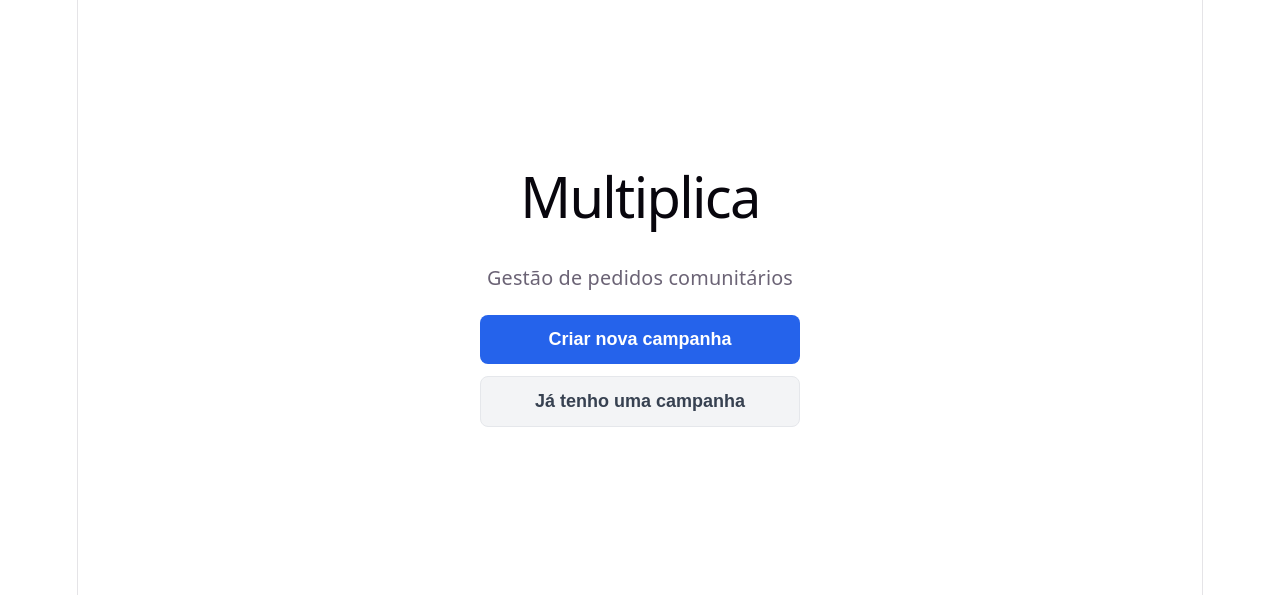
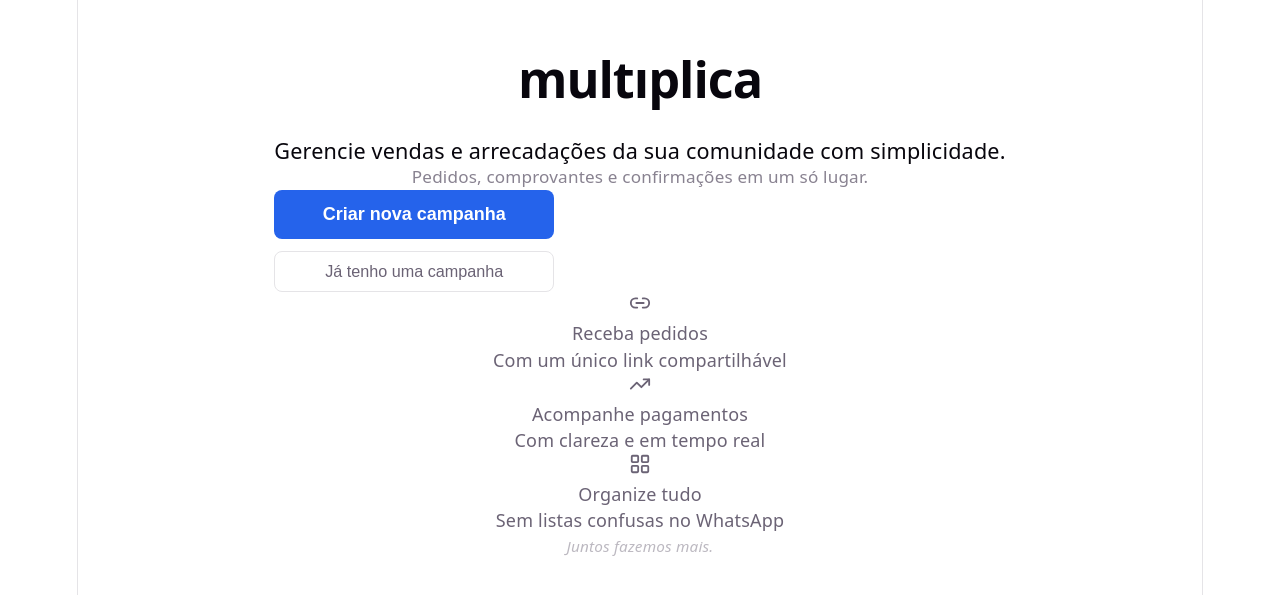
Before and after one commit to startmidiapro-star/Multiplica, a React (Vite) app: page / in a window 1280 px wide. Shown: the part 111-706 px from the top of the page. Built offline with nearby package versions, Linux system fonts and the light colour scheme; no server answers.

Commit message:
feat: P7.1 parcial — homepage refatorada, ajustes pendentes

```diff
--- a/src/App.css
+++ b/src/App.css
@@ -630,23 +630,63 @@
 
 /* ── Home ── */
 
+.page-home {
+  gap: 32px;
+}
+
+.home-hero {
+  display: flex;
+  flex-direction: column;
+  align-items: center;
+  gap: 10px;
+  text-align: center;
+}
+
+.home-titulo {
+  font-size: 2.8rem;
+  font-weight: 800;
+  letter-spacing: -0.02em;
+  color: var(--text-h);
+  margin: 0;
+  line-height: 1.1;
+}
+
+.home-headline {
+  font-size: 1.2rem;
+  font-weight: 500;
+  color: var(--text-h);
+  margin: 0;
+}
+
+.home-subheadline {
+  font-size: 0.95rem;
+  color: var(--text);
+  margin: 0;
+  opacity: 0.8;
+}
+
 .home-acoes {
   display: flex;
   flex-direction: column;
   align-items: center;
   gap: 12px;
   width: 100%;
-  max-width: 320px;
+  max-width: 280px;
 }
 
 .btn-home {
   width: 100%;
-  padding: 14px 20px;
+  padding: 14px 24px;
   border-radius: 8px;
   border: none;
   cursor: pointer;
   font-size: 1rem;
   font-weight: 600;
+  transition: opacity 0.2s;
+}
+
+.btn-home:hover {
+  opacity: 0.88;
 }
 
 .btn-home--primario {
@@ -654,25 +694,20 @@
   color: #ffffff;
 }
 
-.btn-home--primario:hover {
-  background: #1d4ed8;
-}
-
 .btn-home--secundario {
-  background: #f3f4f6;
-  color: #374151;
-  border: 1px solid #e5e7eb;
-}
-
-.btn-home--secundario:hover {
-  background: #e5e7eb;
+  background: transparent;
+  color: var(--text);
+  border: 1px solid var(--border);
+  font-weight: 500;
+  font-size: 0.9rem;
+  padding: 10px 20px;
 }
 
 .home-instrucao {
-  font-size: 14px;
+  font-size: 13px;
   color: #6b7280;
   text-align: center;
-  line-height: 1.5;
+  line-height: 1.55;
   padding: 12px 16px;
   background: #f9fafb;
   border-radius: 8px;
@@ -680,11 +715,47 @@
 }
 
 .home-instrucao code {
-  font-size: 12px;
+  font-size: 11px;
   background: #e5e7eb;
   padding: 2px 5px;
   border-radius: 4px;
   word-break: break-all;
+}
+
+/* Lista de mini-benefícios */
+.home-beneficios {
+  list-style: none;
+  margin: 0;
+  padding: 0;
+  display: flex;
+  flex-direction: column;
+  align-items: center;
+  gap: 8px;
+  text-align: center;
+}
+
+.home-beneficios li {
+  font-size: 0.88rem;
+  color: var(--text);
+  opacity: 0.7;
+  padding-left: 1.2em;
+  position: relative;
+}
+
+.home-beneficios li::before {
+  content: '·';
+  position: absolute;
+  left: 0;
+  font-weight: 700;
+}
+
+.home-assinatura {
+  font-size: 0.85rem;
+  color: var(--text);
+  opacity: 0.45;
+  font-style: italic;
+  margin: 0;
+  text-align: center;
 }
 
 /* ── Criação de Campanha ── */
--- a/src/pages/Home.jsx
+++ b/src/pages/Home.jsx
@@ -1,5 +1,25 @@
 import { useState } from 'react'
 import { useNavigate } from 'react-router-dom'
+import { Link2, TrendingUp, LayoutGrid } from 'lucide-react'
+
+// Benefícios exibidos como cards de 3 colunas
+const beneficios = [
+  {
+    Icone: Link2,
+    titulo: 'Receba pedidos',
+    descricao: 'Com um único link compartilhável',
+  },
+  {
+    Icone: TrendingUp,
+    titulo: 'Acompanhe pagamentos',
+    descricao: 'Com clareza e em tempo real',
+  },
+  {
+    Icone: LayoutGrid,
+    titulo: 'Organize tudo',
+    descricao: 'Sem listas confusas no WhatsApp',
+  },
+]
 
 const Home = () => {
   const navigate = useNavigate()
@@ -7,9 +27,28 @@ const Home = () => {
 
   return (
     <main className="page-home">
-      <h1>Multiplica</h1>
-      <p className="subtitle">Gestão de pedidos comunitários</p>
+      {/* Símbolo: três anéis concêntricos com pulso suave */}
+      <div className="home-simbolo" aria-hidden="true" />
 
+      {/* Título: "multi" escuro + "plica" azul itálico
+          O "i" usa o caractere sem ponto (ı) — ponto azul adicionado via ::after */}
+      <h1 className="home-titulo" aria-label="Multiplica">
+        <span className="home-titulo-escuro">
+          mult<span className="home-titulo-ponto-i">ı</span>
+        </span>
+        <span className="home-titulo-azul">plica</span>
+      </h1>
+
+      {/* Área de conteúdo — largura compartilhada entre headline, botões e cards */}
+      <div className="home-conteudo">
+        <p className="home-headline">
+          Gerencie vendas e arrecadações da sua comunidade com simplicidade.
+        </p>
+        <p className="home-subheadline">
+          Pedidos, comprovantes e confirmações em um só lugar.
+        </p>
+
+        {/* Botões de ação */}
         <div className="home-acoes">
           <button
             className="btn-home btn-home--primario"
@@ -32,6 +71,20 @@ const Home = () => {
             </p>
           )}
         </div>
+
+        {/* Cards de benefícios — 3 colunas em desktop, 1 coluna em mobile */}
+        <div className="home-cards">
+          {beneficios.map(({ Icone, titulo, descricao }) => (
+            <div key={titulo} className="home-card">
+              <Icone size={22} className="home-card-icone" aria-hidden="true" />
+              <p className="home-card-titulo">{titulo}</p>
+              <p className="home-card-descricao">{descricao}</p>
+            </div>
+          ))}
+        </div>
+
+        <p className="home-assinatura">Juntos fazemos mais.</p>
+      </div>
     </main>
   )
 }
```
Lines whose indentation alone changed are shown as unchanged.
